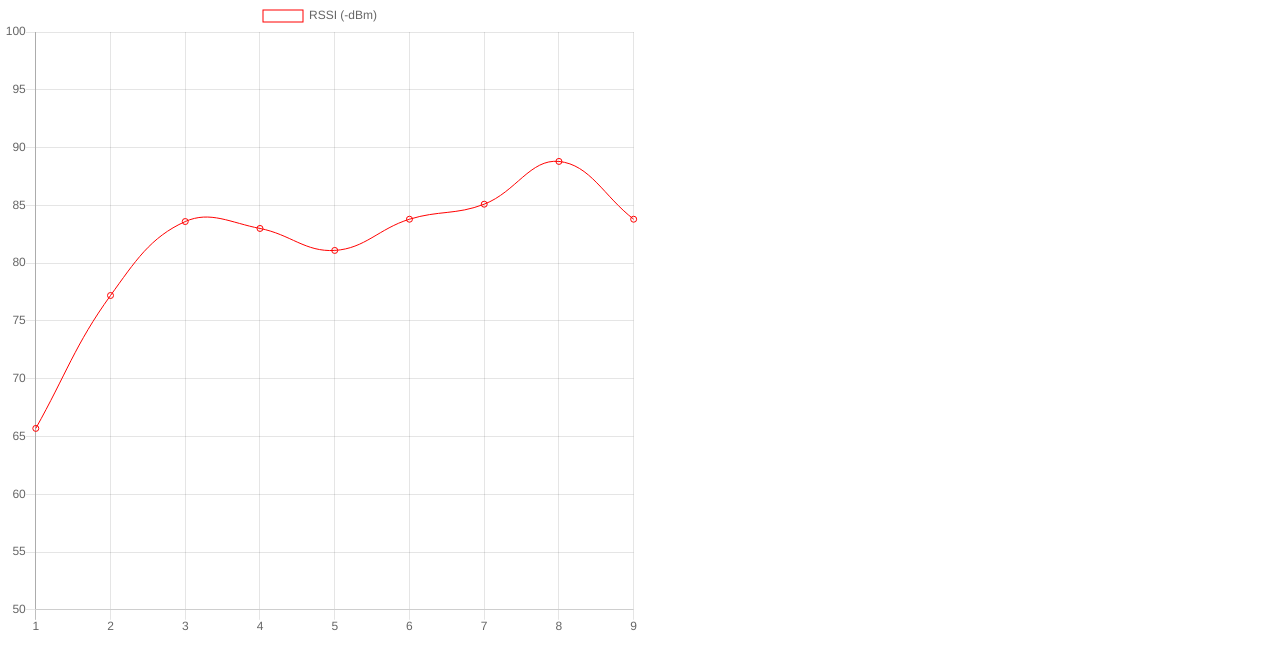
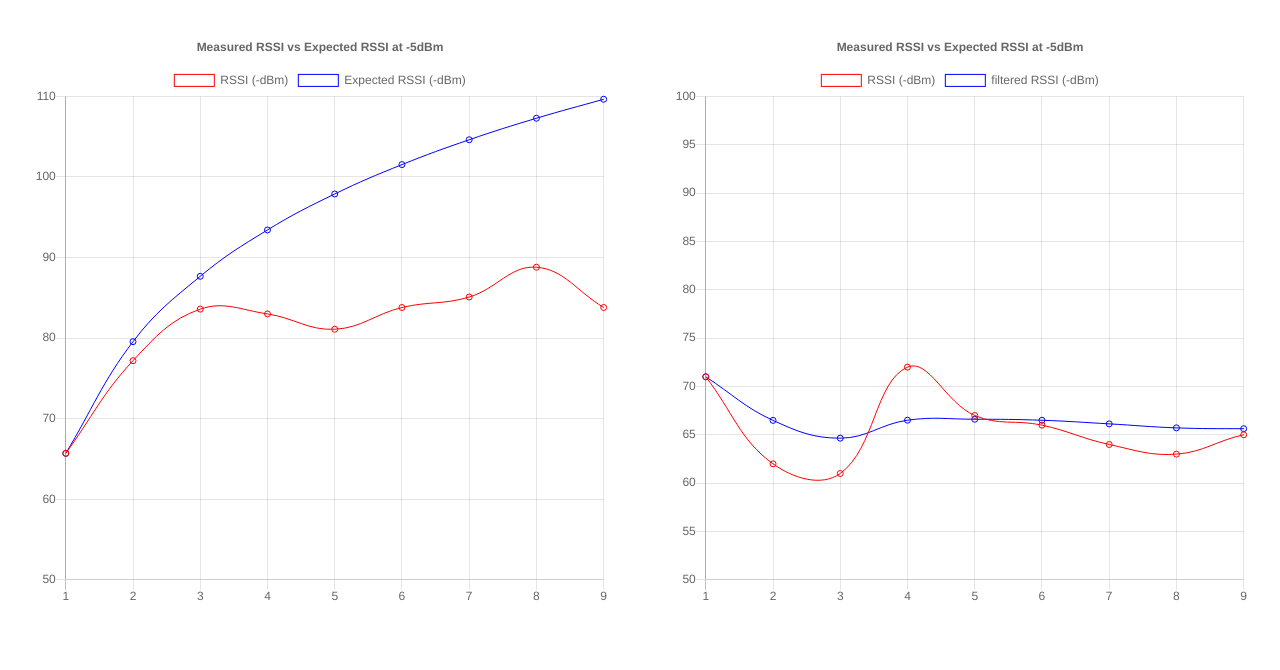
Before and after one commit to JJTrack/KalmanTests, a website: page index.html in a window 1280 px wide. Drawn offline with nearby package versions, Linux system fonts and the light colour scheme.

Commit message:
made second graph

```diff
--- a/index.css
+++ b/index.css
@@ -1,4 +1,6 @@
 #wrapper {
     width: 50%;
     height: 100px;
+    padding: 30px;
+    float: left;
 }
--- a/index.html
+++ b/index.html
@@ -9,13 +9,20 @@
     </head>
 
     <body>
-        <div id="wrapper">
-            <canvas id="myChart" width="100%" height="100%"></canvas>
+        <div id="container">
+            <div id="wrapper">
+                <canvas id="myChart" width="100%" height="100%"></canvas>
+
+            </div>
+            <div id="wrapper">
+
+                <canvas id="kalman" width="100%" height="100%"></canvas>
+            </div>
         </div>
 
 
 
-
+        <script src="kalman.min.js" type="text/javascript"></script>
         <script src="https://cdnjs.cloudflare.com/ajax/libs/Chart.js/2.9.3/Chart.bundle.min.js"></script>
         <script src="index.js"></script>
         <script src="https://code.jquery.com/jquery-3.3.1.slim.min.js" integrity="sha384-q8i/X+965DzO0rT7abK41JStQIAqVgRVzpbzo5smXKp4YfRvH+8abtTE1Pi6jizo" crossorigin="anonymous"></script>
--- a/index.js
+++ b/index.js
@@ -1,13 +1,14 @@
+// Graph showing 5dBm rssi values at each distance against expected values
+
 let distances = [1, 2, 3, 4, 5, 6, 7, 8, 9];
 let rssiVals = [65.7, 77.2, 83.6, 83, 81.1, 83.8, 85.1, 88.8, 83.8];
 // 𝐴−10𝑛log(𝑑).
-let rssiFormula = rssiVals.map((rssi) => {
-    let A = 65.7;
+let rssiFormula = distances.map((distance) => {
+    let A = -65.7;
     let n = 2;
 
-    return A - 10*n*Math.log()
+    return (A - 10*n*Math.log(distance)) * -1
 })
-
 
 var ctx = document.getElementById('myChart').getContext('2d');
 var myChart = new Chart(ctx, {
@@ -21,6 +22,14 @@ var myChart = new Chart(ctx, {
         borderColor: "red",
         borderWidth: 1,
         responsive: true
+        },
+        {
+        label: 'Expected RSSI (-dBm)',
+        data: rssiFormula,
+        backgroundColor: "rgba(0, 0, 0, 0)",
+        borderColor: "blue",
+        borderWidth: 1,
+        responsive: true
         }]
     },
     options: {
@@ -32,6 +41,58 @@ var myChart = new Chart(ctx, {
                     suggestedMin: 50
                 }
             }]
+        },
+        title: {
+            display: true,
+            text: "Measured RSSI vs Expected RSSI at -5dBm"
         }
     }
 });
+
+// Graph showing 5dBm rssi values at 1m, measured vs filtered values
+
+let rssiMeasures = [71, 62, 61, 72, 67, 66, 64, 63, 65, 66];
+let kf = new KalmanFilter({R: 0.01, Q: 3});
+let filteredRssi = rssiMeasures.map((rssi)=>{
+    return kf.filter(rssi);
+})
+
+
+var con = document.getElementById('kalman').getContext('2d');
+var myChart = new Chart(con, {
+    type: 'line',
+    data: {
+        labels: distances,
+        datasets: [{
+            label: 'RSSI (-dBm)',
+            data: rssiMeasures,
+        backgroundColor: "rgba(0, 0, 0, 0)",
+        borderColor: "red",
+        borderWidth: 1,
+        responsive: true
+        },
+        {
+        label: 'filtered RSSI (-dBm)',
+        data: filteredRssi,
+        backgroundColor: "rgba(0, 0, 0, 0)",
+        borderColor: "blue",
+        borderWidth: 1,
+        responsive: true
+        }]
+    },
+    options: {
+        scales: {
+            yAxes: [{
+                ticks: {
+                    beginAtZero: false,
+                    suggestedMax: 100,
+                    suggestedMin: 50
+                }
+            }]
+        },
+        title: {
+            display: true,
+            text: "Measured RSSI vs Expected RSSI at -5dBm"
+        }
+    }
+});
--- /dev/null
+++ b/kalman.min.js
@@ -0,0 +1 @@
+var KalmanFilter=function(){"use strict";function s(t,i){for(var e=0;e<i.length;e++){var s=i[e];s.enumerable=s.enumerable||!1,s.configurable=!0,"value"in s&&(s.writable=!0),Object.defineProperty(t,s.key,s)}}return function(){function v(){var t=0<arguments.length&&void 0!==arguments[0]?arguments[0]:{},i=t.R,e=void 0===i?1:i,s=t.Q,n=void 0===s?1:s,r=t.A,h=void 0===r?1:r,a=t.B,o=void 0===a?0:a,u=t.C,c=void 0===u?1:u;!function(t,i){if(!(t instanceof i))throw new TypeError("Cannot call a class as a function")}(this,v),this.R=e,this.Q=n,this.A=h,this.C=c,this.B=o,this.cov=NaN,this.x=NaN}var t,i,e;return t=v,(i=[{key:"filter",value:function(t){var i=1<arguments.length&&void 0!==arguments[1]?arguments[1]:0;if(isNaN(this.x))this.x=1/this.C*t,this.cov=1/this.C*this.Q*(1/this.C);else{var e=this.predict(i),s=this.uncertainty(),n=s*this.C*(1/(this.C*s*this.C+this.Q));this.x=e+n*(t-this.C*e),this.cov=s-n*this.C*s}return this.x}},{key:"predict",value:function(){var t=0<arguments.length&&void 0!==arguments[0]?arguments[0]:0;return this.A*this.x+this.B*t}},{key:"uncertainty",value:function(){return this.A*this.cov*this.A+this.R}},{key:"lastMeasurement",value:function(){return this.x}},{key:"setMeasurementNoise",value:function(t){this.Q=t}},{key:"setProcessNoise",value:function(t){this.R=t}}])&&s(t.prototype,i),e&&s(t,e),v}()}();
```
